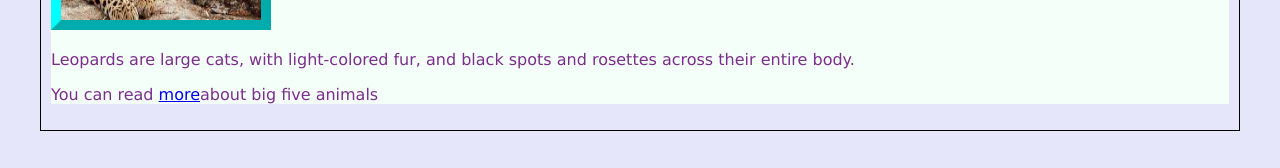
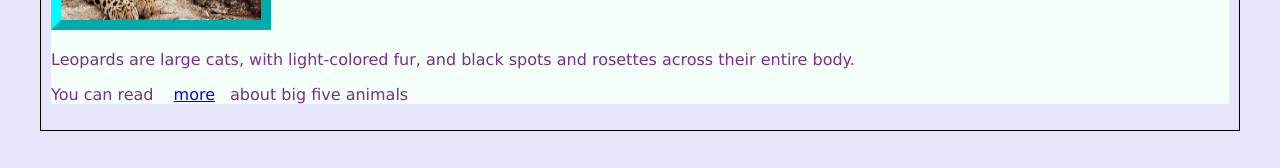
Before and after one commit to Lenus254/Favourite-photography-, a plain HTML site: page index.html in a window 1280 px wide. Shown: the part 2106-2274 px from the top of the page. Drawn offline with Linux system fonts and the light colour scheme.

Commit message:
styles a links

```diff
--- a/styles.css
+++ b/styles.css
@@ -42,3 +42,7 @@ h1{
     background-clip: border-box;
     border: 10px outset cyan;
 }
+a:link{
+    padding: 15px;
+    text-underline-position: below;
+}
```
